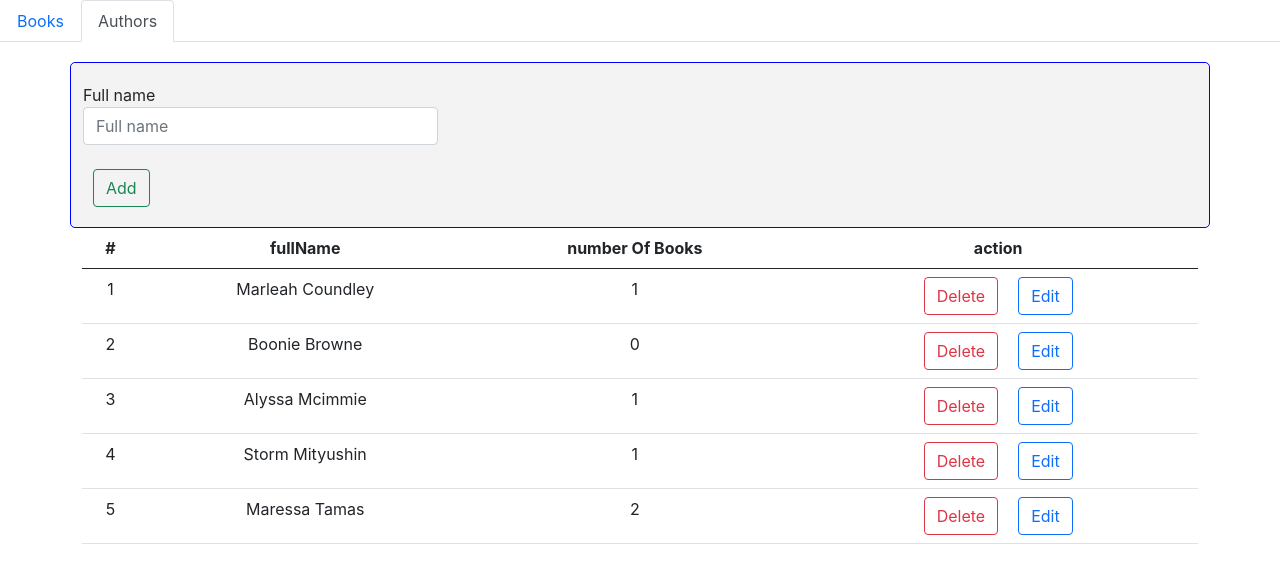
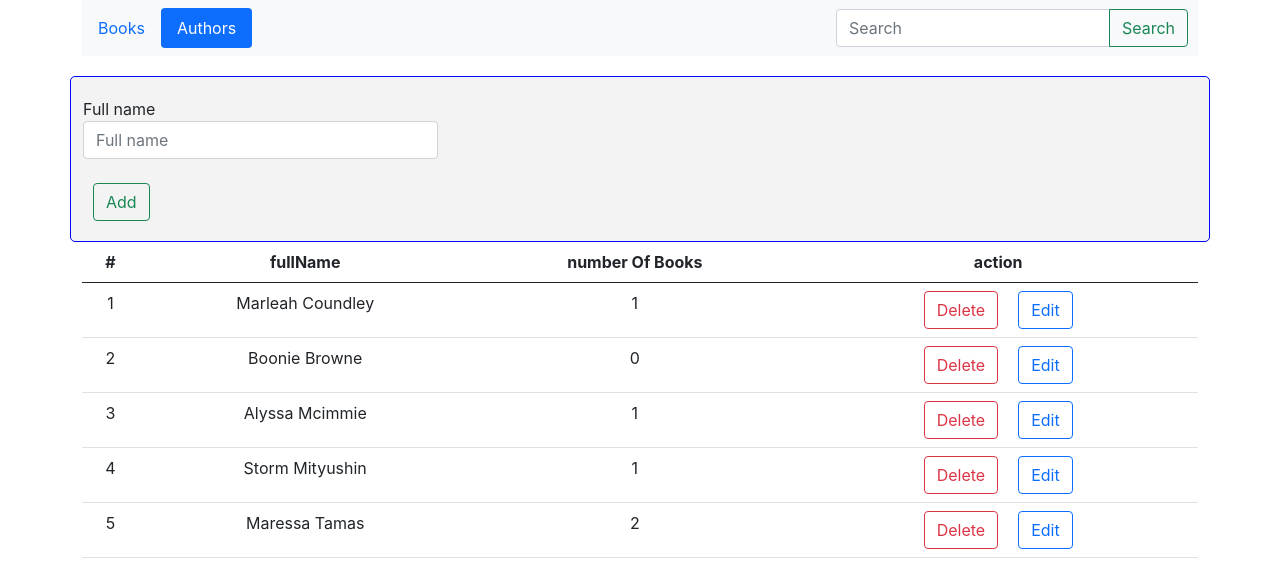
Before and after one commit to somayehbhr/my-library, a React (Create React App) app: page /authors in a window 1280 px wide. Shown: the top 588 px of the page. Built offline with nearby package versions, Linux system fonts and the light colour scheme.

Commit message:
feat: added template of search box

```diff
--- a/src/components/Navbar/index.tsx
+++ b/src/components/Navbar/index.tsx
@@ -3,7 +3,9 @@ import { NavLink } from "react-router-dom";
 export const Navbar = () => {
 	return (
 		<>
-			<ul className="nav nav-tabs" id="myTab" role="tablist">
+			<div className="container">
+				<nav className="navbar navbar-light bg-light justify-content-between">
+					<ul className="nav nav-pills" role="tablist">
 						<li className="nav-item">
 							<NavLink
 								className="nav-link"
@@ -33,6 +35,21 @@ export const Navbar = () => {
 							</NavLink>
 						</li>
 					</ul>
+					<form className="form-inline">
+						<div className="input-group">
+							<input
+								className="form-control mr-sm-2"
+								type="search"
+								placeholder="Search"
+								aria-label="Search"
+							/>
+							<button className="btn btn-outline-success my-2 my-sm-0" type="submit">
+								Search
+							</button>
+						</div>
+					</form>
+				</nav>
+			</div>
 		</>
 	);
 };
```
Lines whose indentation alone changed are shown as unchanged.
